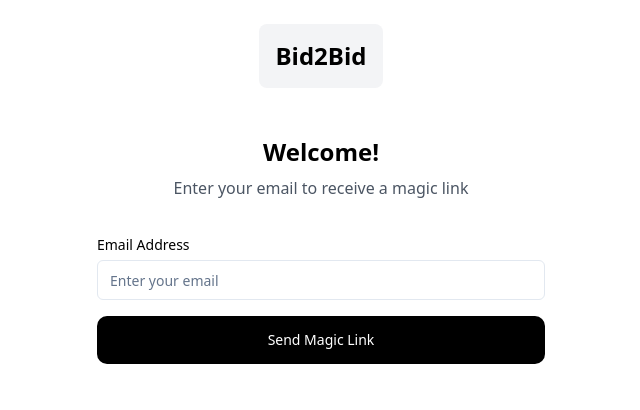
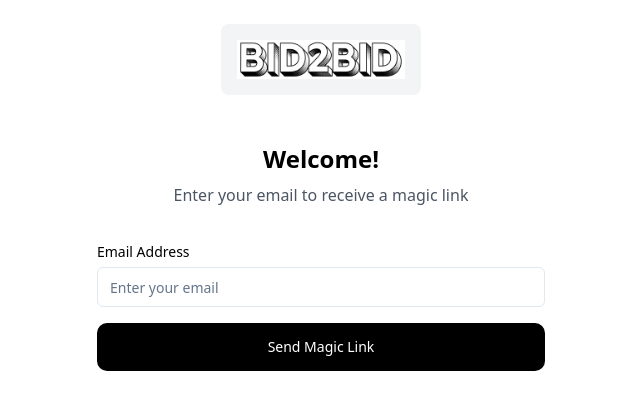
Before and after one commit to tgbilski/bid2bid, a React (Vite) app: page /login in a window 1280 px wide. Shown: the top 410 px of the page, without its empty margins (319-959 px from the left). Built offline with nearby package versions, Linux system fonts and the light colour scheme.

Commit message:
Replace logo button with image
Replaces the "Bid2Bid" text logo with the provided image in the top navigation of each page.

```diff
--- a/src/components/Logo.tsx
+++ b/src/components/Logo.tsx
@@ -11,7 +11,11 @@ const Logo = ({ className = "", onClick }: LogoProps) => {
         className="max-w-[200px] h-auto cursor-pointer bg-gray-100 rounded-lg p-4 flex items-center justify-center"
         onClick={onClick}
       >
-        <span className="text-2xl font-bold text-black">Bid2Bid</span>
+        <img
+          src="/lovable-uploads/f5a0a3fb-8d3d-4c91-b307-aef12bc1be68.png"
+          alt="Bid2Bid Logo"
+          className="max-w-full h-auto max-h-12"
+        />
       </div>
     </div>
   );
```
Also changed, not shown: public/lovable-uploads/f5a0a3fb-8d3d-4c91-b307-aef12bc1be68.png (added).
